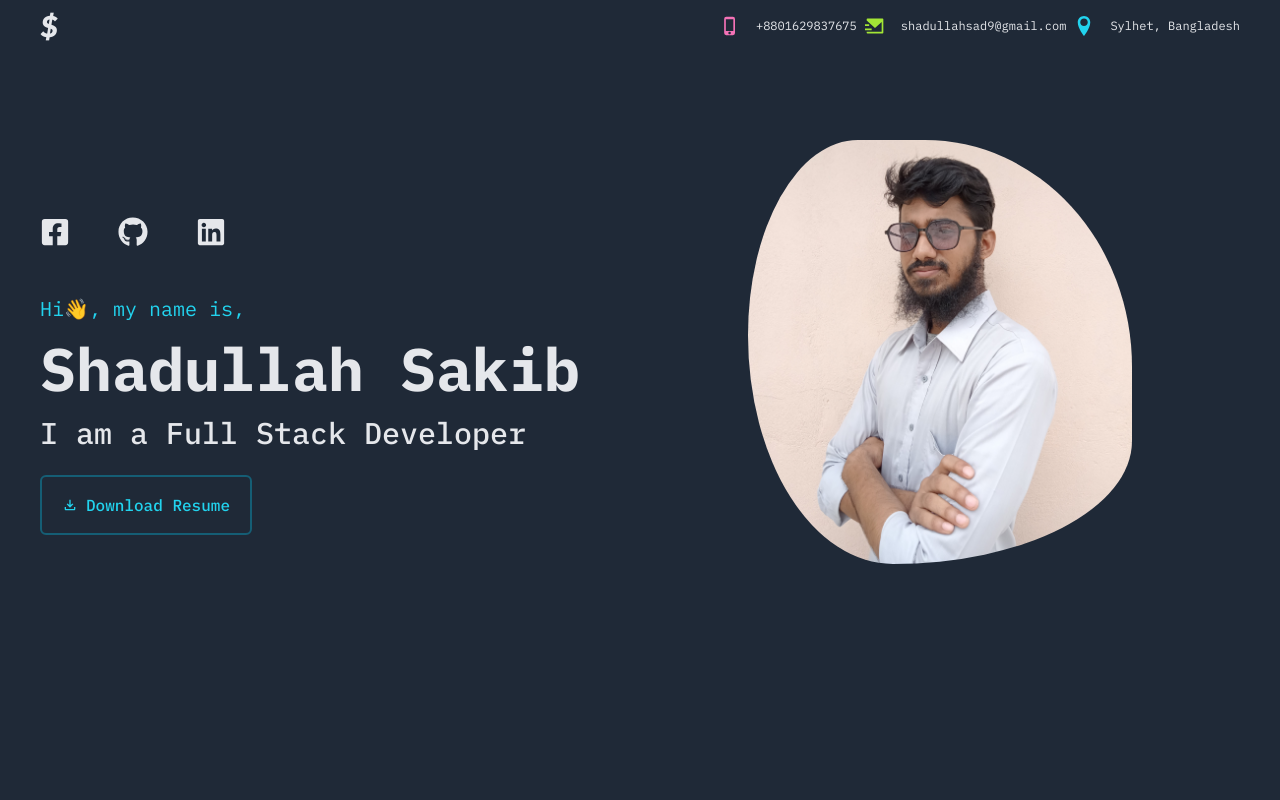
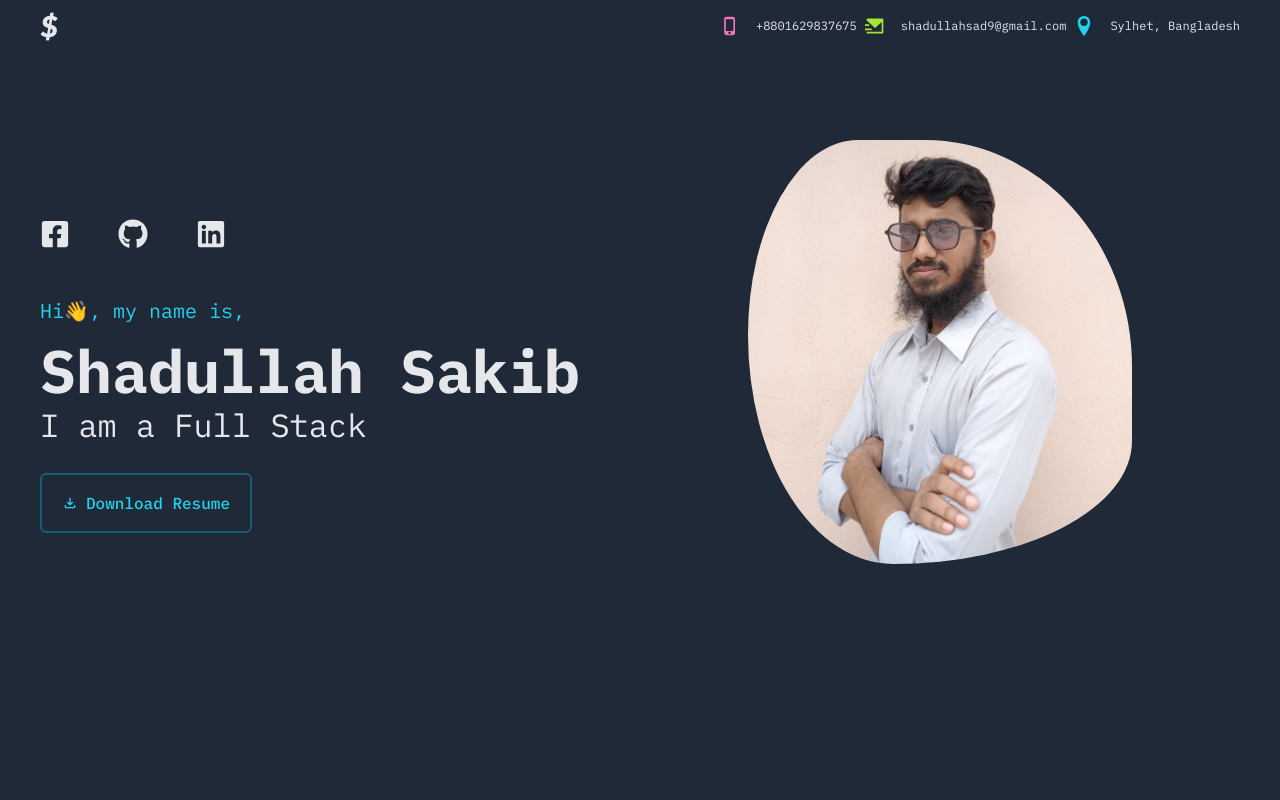
Before and after one commit to shadullah/Portfolio_2_0, a React (Vite) app: page / in a window 1280 px wide. Shown: the top 800 px of the page. Built offline with nearby package versions, Linux system fonts and the light colour scheme.

Commit message:
dynamic banner text added

```diff
--- a/package.json
+++ b/package.json
@@ -24,6 +24,7 @@
     "react-dom": "^18.2.0",
     "react-icons": "^5.2.1",
     "react-router-dom": "^6.18.0",
+    "react-type-animation": "^3.2.0",
     "sort-by": "^1.2.0"
   },
   "devDependencies": {
--- a/src/Pages/Banner.jsx
+++ b/src/Pages/Banner.jsx
@@ -3,6 +3,7 @@ import two from "../images/crop.jpg";
 import { RiMailSendFill } from "react-icons/ri";
 import { ImLocation } from "react-icons/im";
 import { FaFacebookSquare, FaGithub, FaLinkedin } from "react-icons/fa";
+import { TypeAnimation } from "react-type-animation";
 
 const Banner = () => {
   return (
@@ -59,9 +60,20 @@ const Banner = () => {
                 </h3>
               </div>
               <p className="text-6xl font-extrabold">Shadullah Sakib</p>
-              <h1 className="text-3xl font-medium">
-                I am a Full Stack Developer
-              </h1>
+              <TypeAnimation
+                sequence={[
+                  // Same substring at the start will only be typed once, initially
+                  "I am a Software Developer",
+                  1000,
+                  "I am a Full Stack Developer",
+                  1000,
+                  "I am a Beckend Developer",
+                  1000,
+                ]}
+                speed={50}
+                style={{ fontSize: "2em" }}
+                repeat={Infinity}
+              />
               <div>
                 <a
                   href="https://drive.google.com/file/d/1_cdjfbe5UMUBxIa6R_jvCFGppjPgaXpT/view"
```
Also changed, not shown: 1 other file (tests, documents, lock files or other folders).
